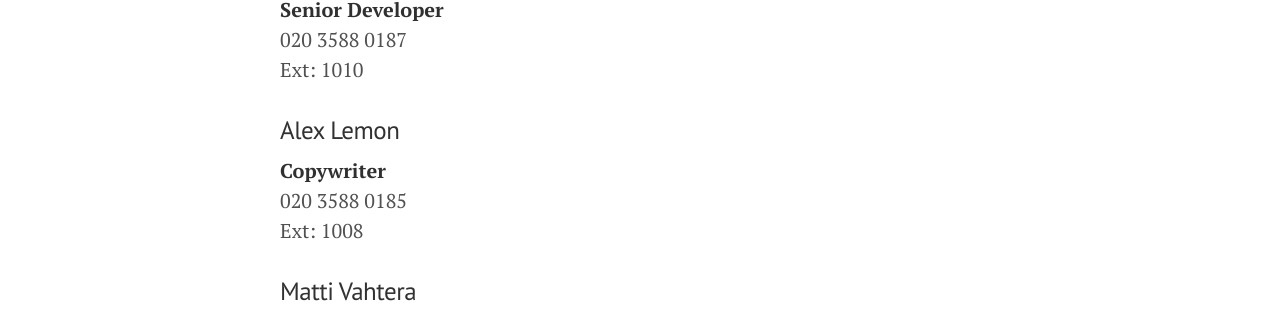
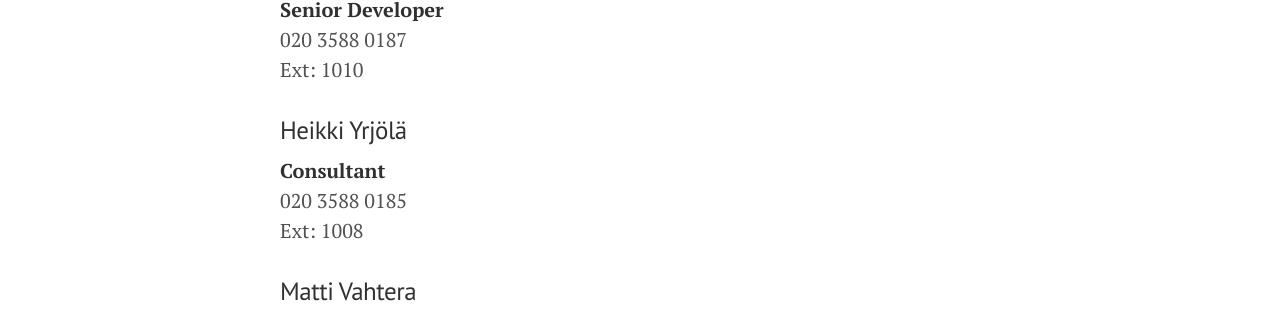
Before and after one commit to tormi/WunderWay, a Jekyll site: the page built from who/wr-phone-directory.md, in a window 1280 px wide and 900 px high, scrolled down 1016 px. Shown: the part 146-457 px from the top of the window. Built offline with Jekyll 4.4.1, drawn with Linux system fonts in a browser that asks for light colours; nearby versions of some CDN libraries; Markdown is read by kramdown in place of the engine named in the settings.

Commit message:
Added Heikki to the phone directory

```diff
--- a/who/wr-phone-directory.md
+++ b/who/wr-phone-directory.md
@@ -37,8 +37,8 @@ Ext: 1009
 020 3588 0187<br/>
 Ext: 1010
 
-###Alex Lemon
-**Copywriter**<br/>
+###Heikki Yrjölä
+**Consultant**<br/>
 020 3588 0185<br/>
 Ext: 1008
 
```
